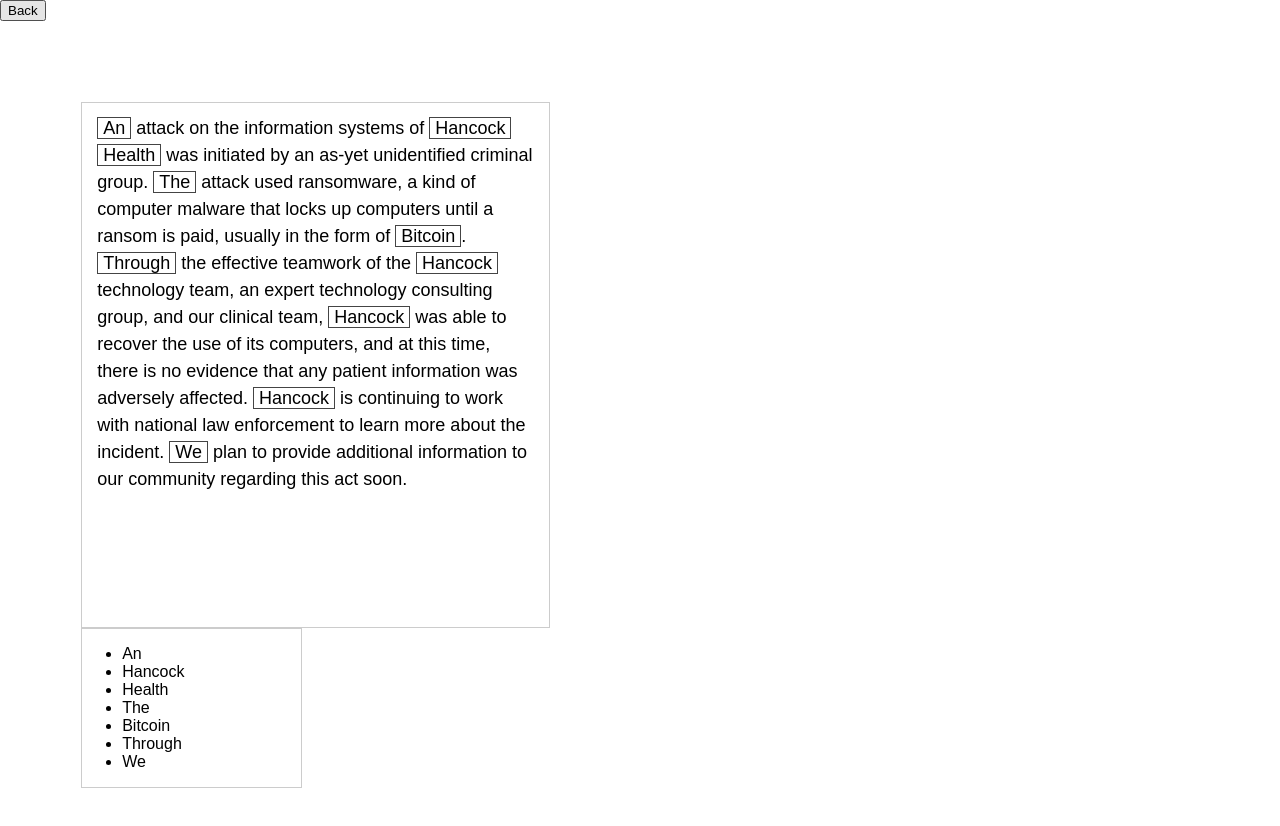
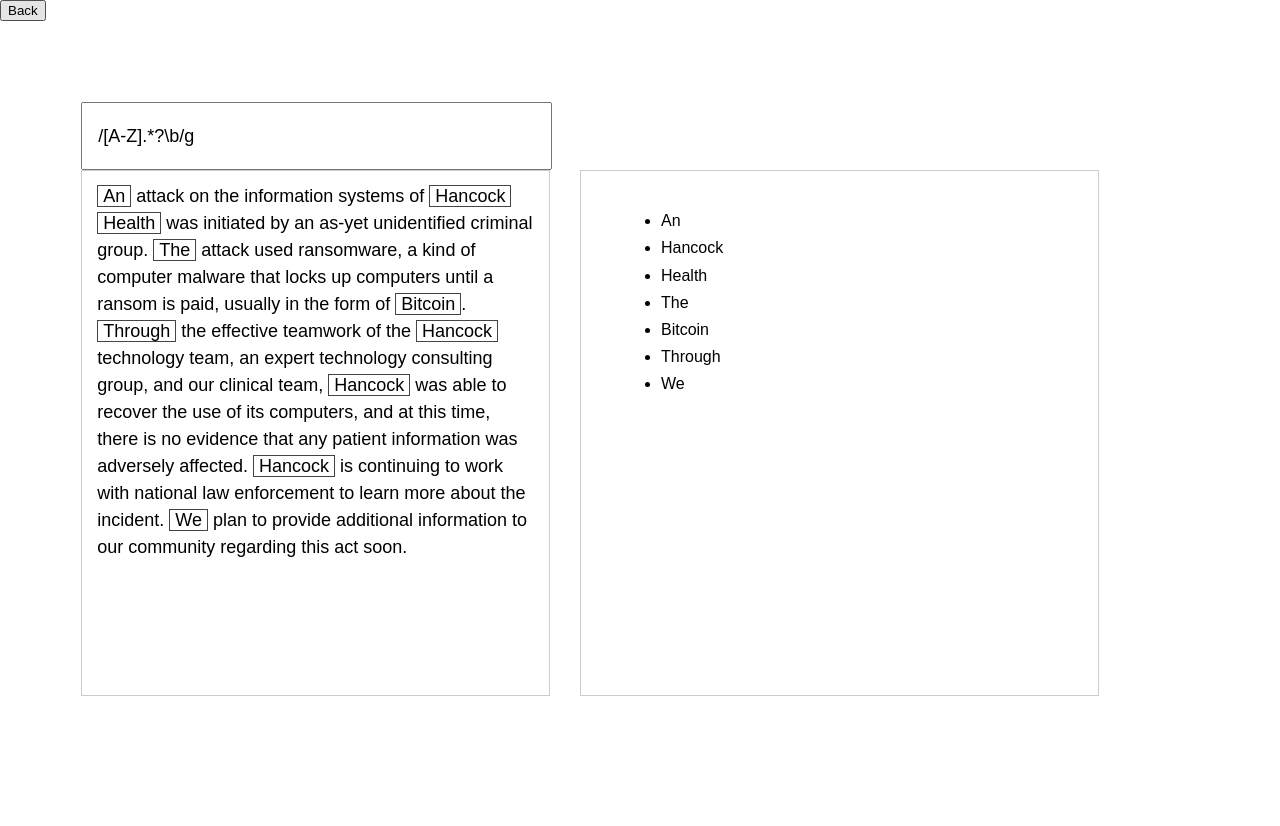
Before and after one commit to sodiumhalogenteam/sandbox-textarea-scrapping-ui, a React (Create React App) app: page / in a window 1280 px wide. Both pictures are taken after a click on the button "Next". Shown: the top 826 px of the page. After the commit the page ends 800 px from the top, so only its background shows below. Built offline with nearby package versions, Linux system fonts and the light colour scheme.

Commit message:
🐛  BUG: fixes clickable tags, adds search - WIP regex not changable

```diff
--- a/src/App.js
+++ b/src/App.js
@@ -2,6 +2,7 @@
 import styled from 'styled-components';
 import Textarea from './components/Textarea';
 import ScrapePreview from './components/ScrapePreview';
+import Search from './components/Search';
 
 const Styles = styled.div``;
 const Nav = styled.div``;
@@ -13,14 +14,19 @@
   & > div {
     margin: 30px;
   }
-  & > div > div {
+  .side-by-side {
     display: flex;
   }
   .list {
+    line-height: 1.7em;
     border: 1px solid #ccc;
-    width: 20%;
+    width: 40%;
+    max-width: 90vw;
+    padding: 20px 40px;
+    margin: 0 30px;
     li {
-      &.selected {
+      width: 50%;
+      &.selected > span {
         background: green;
         color: white;
         padding: 4px 5px;
@@ -29,9 +35,14 @@
   }
 `;
 
+RegExp.escape = function(string) {
+  return string.replace(/[-\/\\^$*+?.()|[\]{}]/g, '\\$&');
+};
+
 class App extends Component {
   state = {
     isViewInput: true,
+    regex: /[A-Z].*?\b/g,
     text:
       'An attack on the information systems of Hancock Health was initiated by an as-yet unidentified criminal group.  The attack used ransomware, a kind of computer malware that locks up computers until a ransom is paid, usually in the form of Bitcoin.  Through the effective teamwork of the Hancock technology team, an expert technology consulting group, and our clinical team, Hancock was able to recover the use of its computers, and at this time, there is no evidence that any patient information was adversely affected.   Hancock is continuing to work with national law enforcement to learn more about the incident.  We plan to provide additional information to our community regarding this act soon.',
     notedText: [
@@ -54,31 +65,21 @@
     });
   };
 
-  handleTextSelected = (id, text, add = true) => {
-    console.log('state:', this.state.notedText, ' add:', add, id, text);
-    if (add) {
-      // add to notedText
-      const notedText = this.state.notedText;
-      notedText.push({
-        id: id,
-        text: text,
-        selected: true,
+  handleSearchChange = regex => {
+    this.setState({
+      regex,
     });
-      console.log('add', notedText, text);
-      this.setState({notedText});
-    } else {
+  };
+
+  handleTextSelected = (id, isSelected) => {
     const notedText = this.state.notedText.map(item => {
-        // console.log(item, item.text, text, item.text === text, {...item, selected: false});
-        if (item.text === text) return {...item, selected: false};
+      if (item.id === id) return {...item, selected: !isSelected};
       return item;
     });
-      console.log('after remove', notedText, text);
-      // remove from notedText
     this.setState({notedText});
-    }
   };
 
-  collectNotedWords = (text, pattern) => {
+  getUniqueListOfMatchingWords = (text, pattern) => {
     const splitText = text.split(pattern);
     if (splitText.length <= 1) {
       return text;
@@ -90,11 +91,8 @@
   };
 
   toggleView = () => {
-    this.setState({isViewInput: !this.state.isViewInput});
-
-    const notedText = this.collectNotedWords(this.state.text, /[A-Z].*?\b/g);
-    console.log(this.state.isViewInput, notedText);
-    this.setState({notedText});
+    const notedText = this.getUniqueListOfMatchingWords(this.state.text, this.state.regex);
+    this.setState({isViewInput: !this.state.isViewInput, notedText});
   };
 
   render() {
@@ -108,9 +106,12 @@
             <Textarea textValue={this.state.text} handleTextChange={this.handleTextChange} />
           ) : (
             <div>
+              <Search handleSearchChange={this.handleSearchChange} textValue={this.state.regex} />
+              <div className="side-by-side">
                 <ScrapePreview
                   textValue={this.state.text}
                   notedText={this.state.notedText}
+                  regex={this.state.regex}
                   handleTextSelected={this.handleTextSelected}
                 />
                 <div className="list">
@@ -119,13 +120,18 @@
                       if (el.selected) {
                         return (
                           <li className="selected" key={index}>
-                          {el.text}
+                            <span>{el.text}</span>
                           </li>
                         );
                       }
-                    return <li key={index}>{el.text}</li>;
+                      return (
+                        <li key={index}>
+                          <span>{el.text}</span>
+                        </li>
+                      );
                     })}
                   </ul>
+                </div>
               </div>
             </div>
           )}
--- a/src/components/ScrapePreview.js
+++ b/src/components/ScrapePreview.js
@@ -36,27 +36,38 @@
     this.props.handleTextSelected(id, text);
   };
 
-  markText = (text, pattern, onClick) => {
+  markText = (text, unqiueWordMatches, pattern, onClick) => {
     const splitText = text.split(pattern);
     if (splitText.length <= 1) {
       return text;
     }
+    const matches = text.match(pattern);
 
-    const matches = text.match(pattern);
-    return splitText.reduce((arr, element, index) => {
-      const isSelected = this.props.notedText.filter(obj => {
-        return obj.selected;
-      }).length;
+    // put full text back together
+    const fullTextSplit = splitText.reduce((arr, element, index) => {
+      if (!matches[index]) return [...arr, element];
+      return [...arr, element, matches[index]];
+    }, []);
 
-      console.log('selected', isSelected);
+    // add <Mark/> to text
+    return fullTextSplit.map((element, index) => {
+      let isSelected = false;
+      let matchId = null;
+      const isAMatch = unqiueWordMatches.some(item => {
+        if (element === item.text) {
+          isSelected = item.selected;
+          matchId = item.id;
+          return true;
+        }
+        return false;
+      });
 
       // no match
-      if (!matches[index]) return [...arr, element];
+      if (!isAMatch) return element;
+      // match found
       return [
-        ...arr,
-        element,
-        <Mark key={index} selected={isSelected} onClick={() => onClick(index, matches[index], true)}>
-          <mark>{matches[index]}</mark>
+        <Mark key={index} selected={isSelected} onClick={() => onClick(matchId, isSelected)}>
+          <mark>{element}</mark>
         </Mark>,
       ];
     }, []);
@@ -64,7 +75,7 @@
 
   render() {
     const cleanText = this.props.textValue.replace(/\n$/g, '\n\n');
-    const marked = this.markText(cleanText, /[A-Z].*?\b/g, this.handleMarkedClick);
+    const marked = this.markText(cleanText, this.props.notedText, this.props.regex, this.handleMarkedClick);
     return (
       <Styles>
         <div>{marked}</div>
--- /dev/null
+++ b/src/components/Search.js
@@ -0,0 +1,30 @@
+import React, {Component} from 'react';
+import styled from 'styled-components';
+
+const Styles = styled.div`
+  outline: none;
+  width: 40%;
+  input {
+    font-size: 18px;
+    width: 100%;
+    height: 40px;
+    padding: 12px 15px;
+    line-height: 1.5em;
+  }
+`;
+
+class Search extends Component {
+  handleChange(event) {
+    this.props.handleSearchChange(event.target.value);
+  }
+
+  render() {
+    return (
+      <Styles>
+        <input type="text" onChange={e => this.handleChange(e)} placeholder="regex here" value={this.props.textValue} />
+      </Styles>
+    );
+  }
+}
+
+export default Search;
```
Lines whose indentation alone changed are shown as unchanged.
